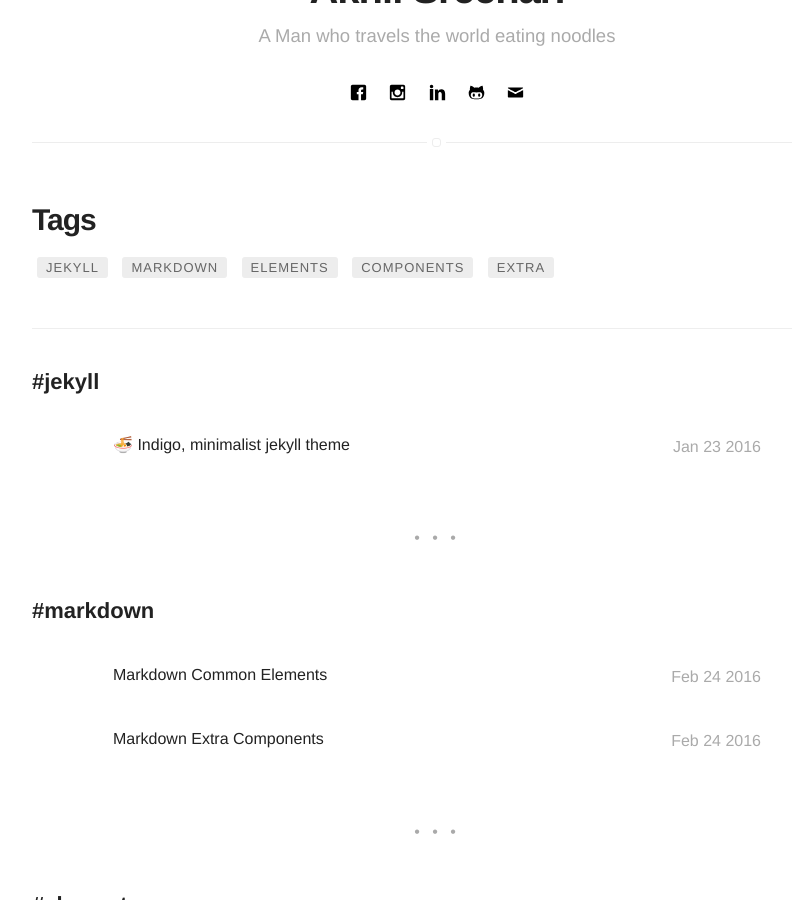
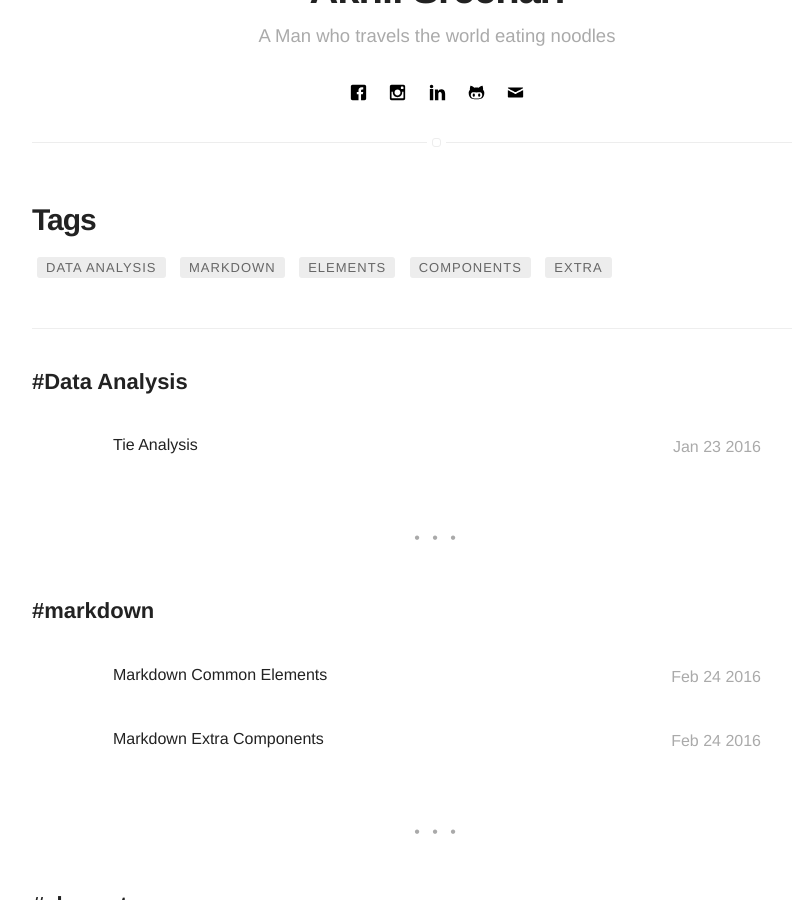
Before and after one commit to akhil-sreehari/master-site, a Jekyll site: the page built from tags.html, in a window 1280 px wide and 900 px high, scrolled down 312 px. Shown: the whole window, without its empty margins (203-995 px from the left). Built offline with Jekyll 4.4.1, drawn with Linux system fonts in a browser that asks for light colours; emoji names are drawn with the system emoji font; part of the change alters nothing that is shown.

Commit message:
minor changes

```diff
--- a/_posts/2016-01-23-indigo-jekyll-theme.markdown
+++ b/_posts/2016-01-23-indigo-jekyll-theme.markdown
@@ -1,35 +1,121 @@
 ---
-title: ":ramen: Indigo, minimalist jekyll theme"
+title: "Tie Analysis"
 layout: post
 date: 2016-01-23 22:10
-tag: jekyll
+tag: Data Analysis
 image: https://koppl.in/indigo/assets/images/jekyll-logo-light-solid.png
 headerImage: true
 projects: true
 hidden: true # don't count this post in blog pagination
-description: "This is a simple and minimalist template for Jekyll for those who likes to eat noodles."
+description: "A simple data analysis project"
 category: project
-author: johndoe
+author: Akhil Sreehari
 externalLink: false
 ---
 
 ![Screenshot](https://raw.githubusercontent.com/sergiokopplin/indigo/gh-pages/assets/screen-shot.png)
 
-Example of project - Indigo Minimalist Jekyll Template - [Demo](http://sergiokopplin.github.io/indigo/). This is a simple and minimalist template for Jekyll for those who likes to eat noodles.
+Hi folks! Let's figure out how we can plot a simple histogram analyzing the price of Gucci ties available in a reasonably big data sample (around 5000 rec).
+Before we proceed, let's download 'data.csv' from [Akhil's Github Repo](https://github.com/akhil-sreehari/BasicDataAnalysis)
+
+Let's fire up the jupyter notebook or pycharm or any editor you like.
+
+{% highlight js %}
+//We will be the using the following 3 imports
+
+import pandas as pd
+import numpy as np
+import matplotlib.pyplot as plt
+
+{% endhighlight %}
+
+Okay. This seems fairly straightforward! We've imported the essentials. What to do next?
+
+Creating a dataframe raw_data from the csv file available to us.
+{% highlight js %}
+
+raw_data = pd.read_csv('data.csv', encoding='utf-8',skiprows=1, delimiter='\t', names=['id', 'price', 'name',
+                                                                           'brand', 'brand_name',
+                                                                           'image', 'desc', 'vendor',
+                                                                           'striped', 'material'])
+{% endhighlight %}
+Just to get a feel of things
+
+{% highlight js %}
+type(raw_data)
+raw_data.iloc[1:2]
+
+//Finding the total price of all the ties available to us (without using innate df method - by iterating the df)
+data_list = []
+for i, v in raw_data.iterrows():
+    data_list.append(v)
+data_list
+
+prices = []
+for data in data_list:
+    prices.append(data[1])
+prices_total = float( '%.2f' % sum(prices))
+{% endhighlight %}
+
+Let's fing the average, min and max now!
+
+{% highlight js %}
+float('%.2f' % (prices_total/ len(prices)))
+min(prices)
+max(prices)
+{% endhighlight %}
+
+Adding a new field bool_field with a condition, i.e, brand > 1000
+{% highlight js %}
+raw_data.loc[raw_data.brand > 1000, 'bool_field'] = False
+raw_data.iloc[:,2:]
+
+//Fill all False values with the string unknown
+raw_data = raw_data.replace(False, 'unknown')
+{% endhighlight %}
+
+Find DF with Gucci brand_name and average
+
+{% highlight js %}
+len(raw_data.loc[raw_data.brand_name.str.contains('Gucci')])
+gucci_dataframe = raw_data.loc[raw_data.brand_name.str.contains('Gucci')]
+
+gucci_sum = 0
+for k, v in gucci_dataframe[['price']].iterrows():
+    gucci_sum += v
+gucci_sum/ len(gucci_dataframe[['price']])
+{% endhighlight %}
+
+Export result to a csv and excel file
+
+{% highlight js %}
+gucci_dataframe.to_csv('exported_from_gucci_dataframe.csv', sep='\t', encoding='utf-8')
+
+gucci_dataframe.to_excel('exported_from_gucci_dataframe.xls')
+{% endhighlight %}
+
+Plotting a line chart for a better idea about the gucci tie prices
+{% highlight js %}
+plt.plot(gucci_dataframe['price'].tolist())
+plt.xlabel('Price level')
+plt.ylabel('Number of ties')
+plt.show()
+{% endhighlight %}
+
+![placeholder](https://github.com/akhil-sreehari/BasicDataAnalysis/raw/master/linechart.png)
+
+Plotting a hist chart
+{% highlight js %}
+plt.hist(gucci_dataframe['price'].tolist())
+plt.xlabel('Price level')
+plt.ylabel('Number of ties')
+plt.show()
+{% endhighlight %}
+![placeholder](https://github.com/akhil-sreehari/BasicDataAnalysis/raw/master/histchart.png)
+
+
 
 ---
 
-What has inside?
-
-- Gulp
-- BrowserSync
-- Stylus
-- SVG
-- Travis
-- No JS
-- [98/100](https://developers.google.com/speed/pagespeed/insights/?url=http%3A%2F%2Fsergiokopplin.github.io%2Findigo%2F)
-
----
-
-[Check it out](http://sergiokopplin.github.io/indigo/) here.
-If you need some help, just [tell me](http://github.com/sergiokopplin/indigo/issues).
+[Check it out](https://github.com/akhil-sreehari/BasicDataAnalysis) here.
+If you need some help, just [tell me](https://github.com/akhil-sreehari/BasicDataAnalysis/issues).
```
